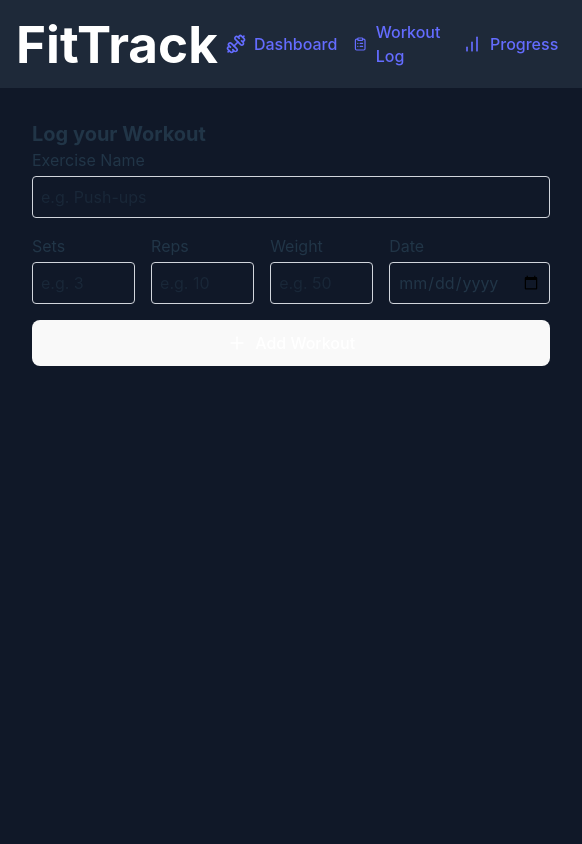
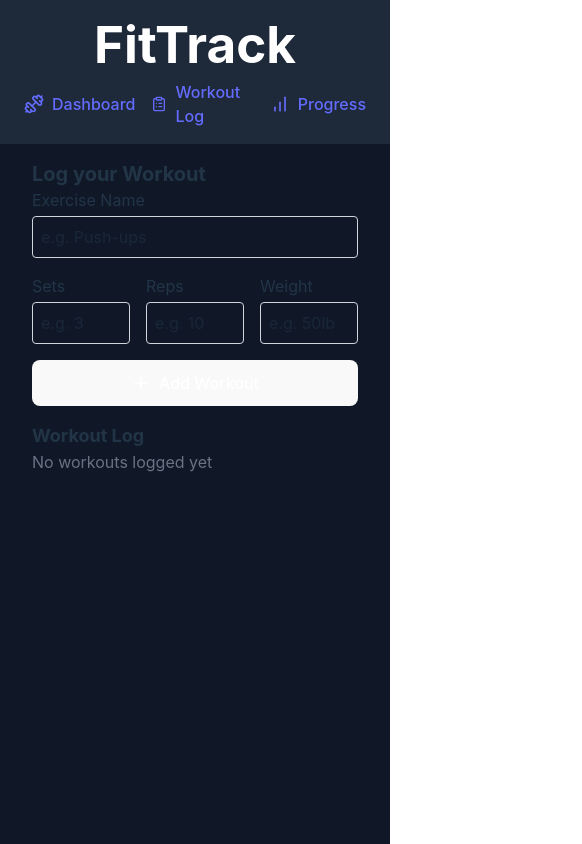
Before and after one commit to GillianoA/fitness-tracker, a React (Vite) app: page /log in a window 390 px wide. Shown: the whole page, 582 px wide, since content can reach past the window. Built offline with nearby package versions, Linux system fonts and the light colour scheme.

Commit message:
Responsive Design

```diff
--- a/src/components/NavBar.jsx
+++ b/src/components/NavBar.jsx
@@ -3,8 +3,8 @@ import { Dumbbell, ClipboardList, BarChart } from "lucide-react";
 
 const NavBar = () => {
     return (
-        <nav className="min-w-screen bg-gray-800 p-4 text-white flex justify-between mx-auto items-center">
-            <h1 className="font-bold text-lg">FitTrack</h1>
+        <nav className="min-w-screen bg-gray-800 p-4 text-white flex flex-col sm:flex-row justify-between mx-auto items-center">
+            <h1 className="font-bold text-lg mb-2 sm:mb-0">FitTrack</h1>
             <div className="flex space-x-4 justify-center space-x-8">
                 <Link to="/" className="text-gray-400 hover:text-white mx-2 flex items-center gap-2 text-inherit no-underline" >
                 <Dumbbell className="w-5 h-5" />Dashboard
--- a/src/pages/WorkoutLog.jsx
+++ b/src/pages/WorkoutLog.jsx
@@ -27,13 +27,12 @@ const WorkoutLog = () => {
             sets: "",
             reps: "",
             weight: "",
-            date: "",
         });
     };
 
     return(
-        <div className="container max-w-xl mx-auto p-4">
-            <h2 className="text-xl font-bold mb-">Log your Workout</h2>
+        <div className="container mx-auto px-4 sm:px-6 lg:px-8">
+            <h2 className="text-xl md:text-2xl lg:text-3xl font-bold mb-">Log your Workout</h2>
             <form onSubmit={handleSubmit} className="space-y-4">
                 <div>
                     <label className="block mb-1">Exercise Name</label>
@@ -50,15 +49,36 @@ const WorkoutLog = () => {
                     </div>
                     <div className="flex-1">
                         <label className="block mb-1">Weight</label>
-                        <input type="number" name="weight" value={form.weight} onChange={handleChange} className="w-full p-2 border border-gray-300 rounded" placeholder="e.g. 50"/>
-                    </div>
-                    <div className="flex-1">
-                        <label className="block mb-1">Date</label>
-                        <input type="date" name="date" value={form.date} onChange={handleChange} className="w-full p-2 border border-gray-300 rounded" />
+                        <input type="number" name="weight" value={form.weight} onChange={handleChange} className="w-full p-2 border border-gray-300 rounded" placeholder="e.g. 50lbs"/>
                     </div>
                 </div>
                 <button type="submit" className="w-full bg-blue-500 hover:bg-blue-600 text-white p-2 rounded flex items-center justify-center gap-2"><Plus className="w-5 h-5" />Add Workout</button>
             </form>
+            <div className="mt-4">
+                <h3 className="text-lg font-bold">Workout Log</h3>
+                {workouts.length === 0 ? (
+                    <p className="text-gray-500">No workouts logged yet</p>
+                ) : (
+                    <ul className="space-y-2">
+                        {workouts.map((workout, index) => (
+                            <li key={index} className="border border-gray-300 p-2 rounded">
+                                <h4 className="text-lg font-bold">{workout.exercise}</h4>
+                                <div className="flex space-x-4">
+                                    <div className="flex-1">
+                                        <p>Sets: {workout.sets}</p>
+                                    </div>
+                                    <div className="flex-1">
+                                        <p>Reps: {workout.reps}</p>
+                                    </div>
+                                    <div className="flex-1">
+                                        <p>Weight: {workout.weight}lbs</p>
+                                    </div>
+                                </div>
+                            </li>
+                        ))}
+                    </ul>
+                )}
+            </div>
         </div>
     );
 };
```
